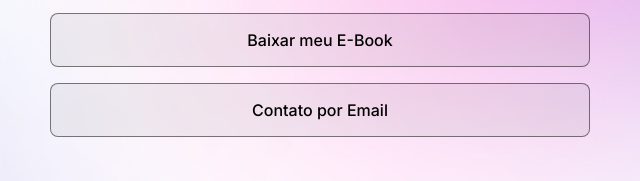
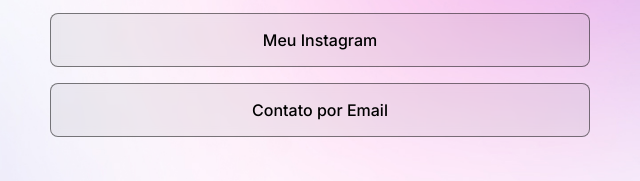
Before and after one commit to alexvcsantos/projeto-personalpage, a plain HTML site: page index.html in a window 1280 px wide. Shown: the part 435-616 px from the top of the page, 320-960 px from the left. Drawn offline with nearby package versions, Linux system fonts and the light colour scheme.

Commit message:
update links

```diff
--- a/index.html
+++ b/index.html
@@ -36,7 +36,7 @@
           <a href="https://linkedin.com/in/alexvcsantos" target="_blank">Meu linkedin</a>
         </li>
         <li>
-          <a href="#">Baixar meu E-Book</a>
+          <a href="https://instagram.com/alexvcsantos" target="_blank">Meu Instagram</a>
         </li>
         <li>
           <a href="mailto:alex.victor@outlook.com">Contato por Email</a>
```
